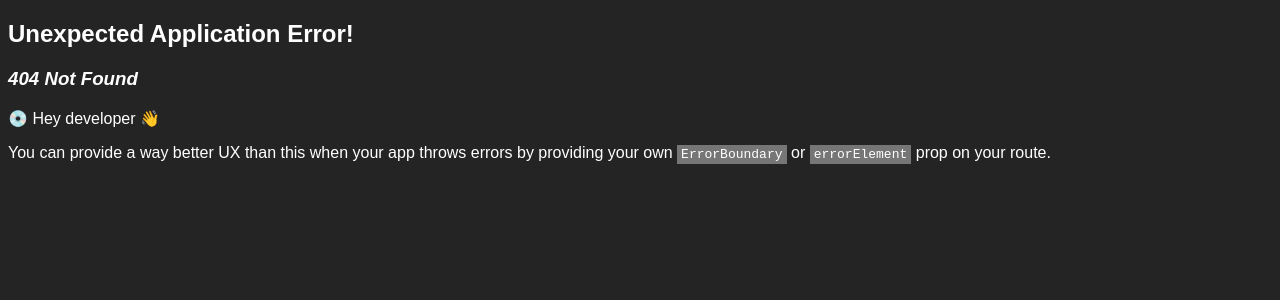
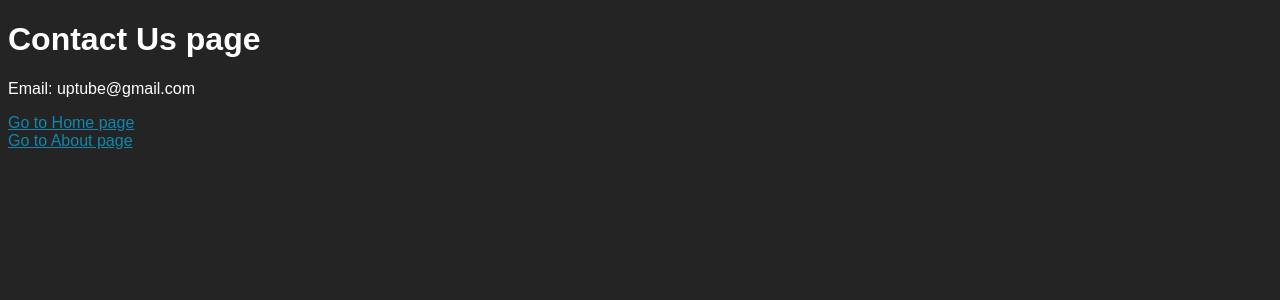
Before and after one commit to Ummah-Professionals/up-tube, a React (Vite) app: page /contactUs in a window 1280 px wide. Before the commit this address had no page. Shown: the top 300 px of the page. Built offline with nearby package versions, Linux system fonts and the light colour scheme.

Commit message:
simple change

```diff
--- a/src/main.jsx
+++ b/src/main.jsx
@@ -6,6 +6,7 @@ import { Home } from "./pages/Home.jsx";
 import { About } from "./pages/About.jsx";
 import { Settings } from "./pages/Settings.jsx";
 import { QueryClient, QueryClientProvider } from "@tanstack/react-query";
+import { ContactUs } from "./pages/ContactUs.jsx";
 
 const queryClient = new QueryClient({
   defaultOptions: {
@@ -22,6 +23,7 @@ const router = createBrowserRouter([
   { path: "/", element: <Home /> },
   { path: "/about", element: <About /> },
   { path: "/settings", element: <Settings /> },
+  { path: "/contactUs", element: <ContactUs /> },
 ]);
 
 ReactDOM.createRoot(document.getElementById("root")).render(
--- a/src/pages/About.jsx
+++ b/src/pages/About.jsx
@@ -8,6 +8,9 @@ export const About = () => {
       <p>This is a simple page with static content.</p>
 
       <Link to="/">Go to Home page</Link>
+      <br></br>
+      <br></br>
+      <Link to="/contactUs">Go to Contact Us page</Link>
     </main>
   );
 };
--- /dev/null
+++ b/src/pages/ContactUs.jsx
@@ -0,0 +1,15 @@
+import { Link } from "react-router-dom";
+
+export const ContactUs = () => {
+
+    return (
+        <main>
+            <h1>Contact Us page</h1>
+
+            <p>Email: uptube@gmail.com</p>
+
+            <Link to="/">Go to Home page</Link> <br></br>
+            <Link to="/about">Go to About page</Link>
+        </main>
+    );
+}
--- a/src/pages/Home.jsx
+++ b/src/pages/Home.jsx
@@ -38,6 +38,9 @@ export const Home = () => {
       <br></br>
       <br></br>
       <Link to="/settings">Go to Settings page</Link>
+      <br></br>
+      <br></br>
+      <Link to="/contactUs">Go to Contact Us page</Link>
     </main>
   );
 };
```
